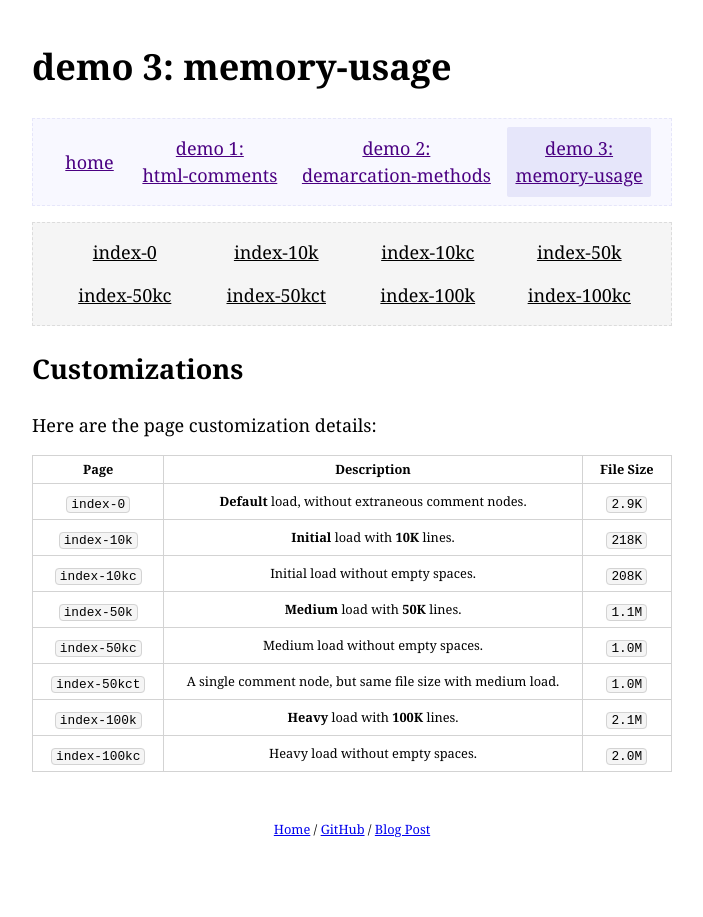
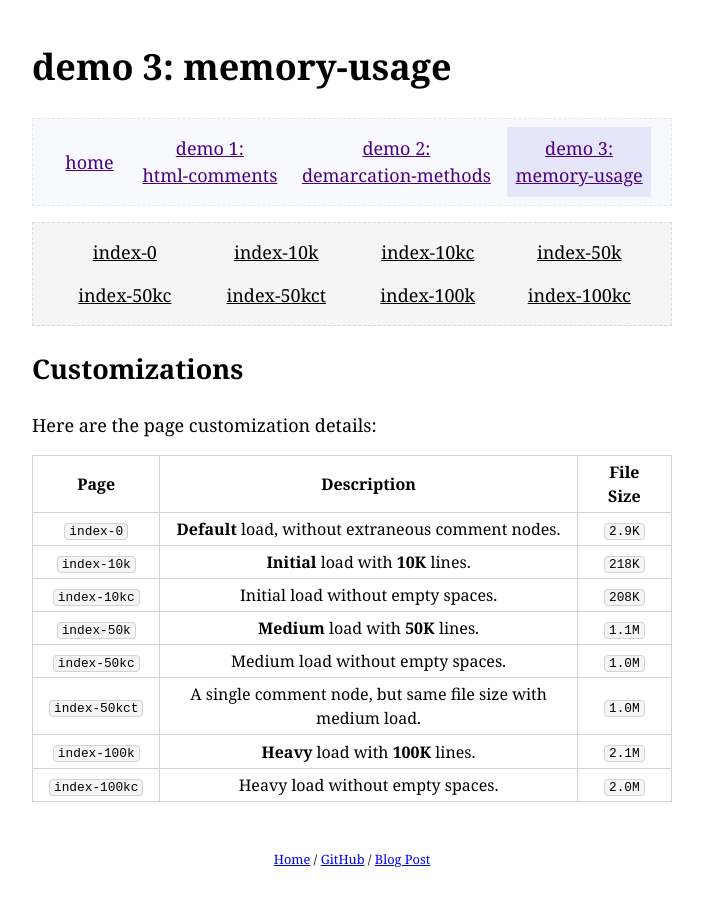
Before and after one commit to xkema/blog-demo-can-we-uncomment-html-comments-with-javascript, a Jekyll site: the page built from docs/_pages/memory-usage/index.md, in a window 1280 px wide. Shown: the whole page, without its empty margins (288-991 px from the left). Built offline with Jekyll 4.4.1, drawn with Linux system fonts in a browser that asks for light colours.

Commit message:
Restored table font-size to 1rem

```diff
--- a/docs/assets/main.js
+++ b/docs/assets/main.js
@@ -18,6 +18,6 @@ document.addEventListener('DOMContentLoaded', () => {
   // print logs
   console.group('logs');
     console.log(`%clog`, `color:black;font-weight:bold;`, pathname.replace('/blog-demo-dom-nodes-are-expensive/', '/'));
-    console.log(`%clog`, `color:black;font-weight:bold;`, 'number-of-extra-nodes', commentNodesLog);
+    console.log(`%clog`, `color:black;font-weight:bold;`, 'number-of-extra-nodes:', commentNodesLog);
   console.groupEnd();
 });
--- a/docs/assets/theme.scss
+++ b/docs/assets/theme.scss
@@ -38,6 +38,7 @@ table {
   width: 100%;
   border-collapse: collapse;
   margin: 1rem 0;
+  font-size: 1rem;
   td,
   th {
     border: 1px solid lightgray;
@@ -46,12 +47,8 @@ table {
     &:nth-child(1) {
       white-space: nowrap;
     }
-    &:nth-child(2) {
-      font-size: 0.8rem;
-    }
   }
   th {
-    font-size: 0.8rem;
     text-align: left;
   }
 }
```
